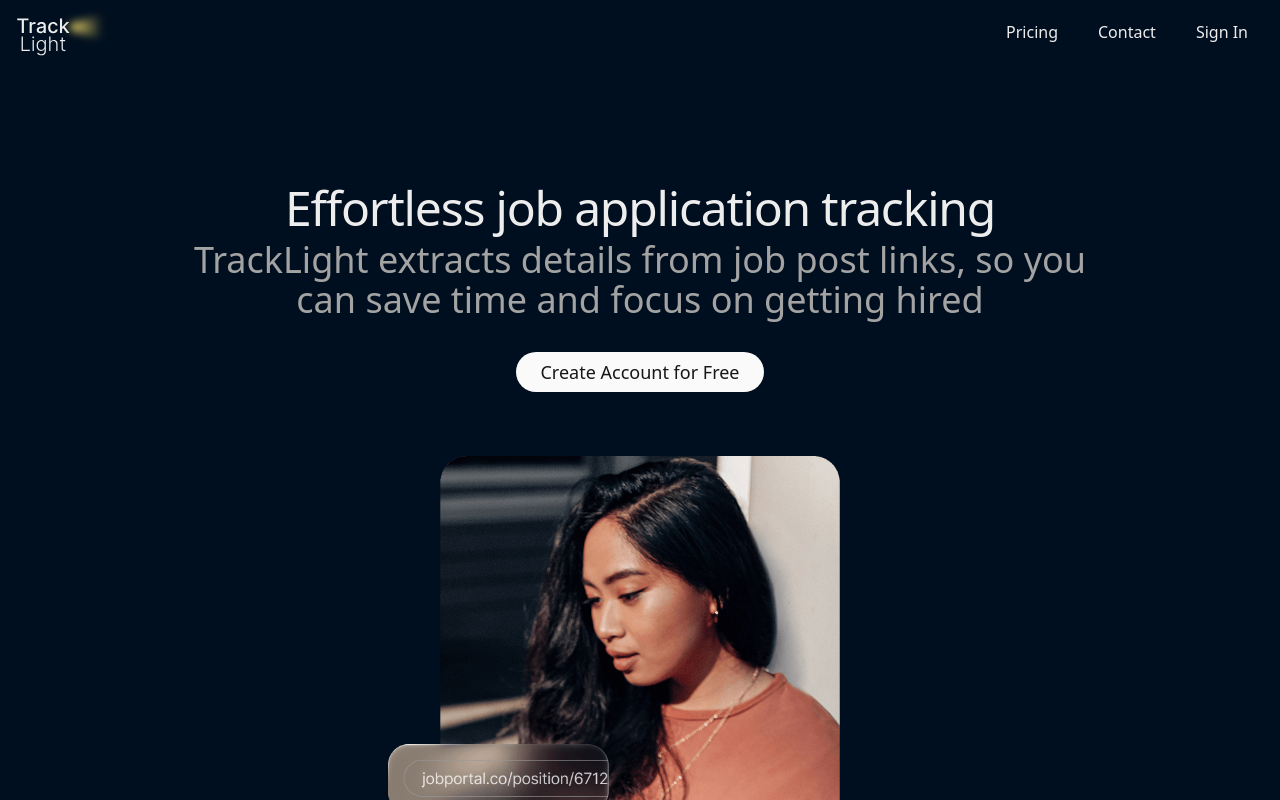
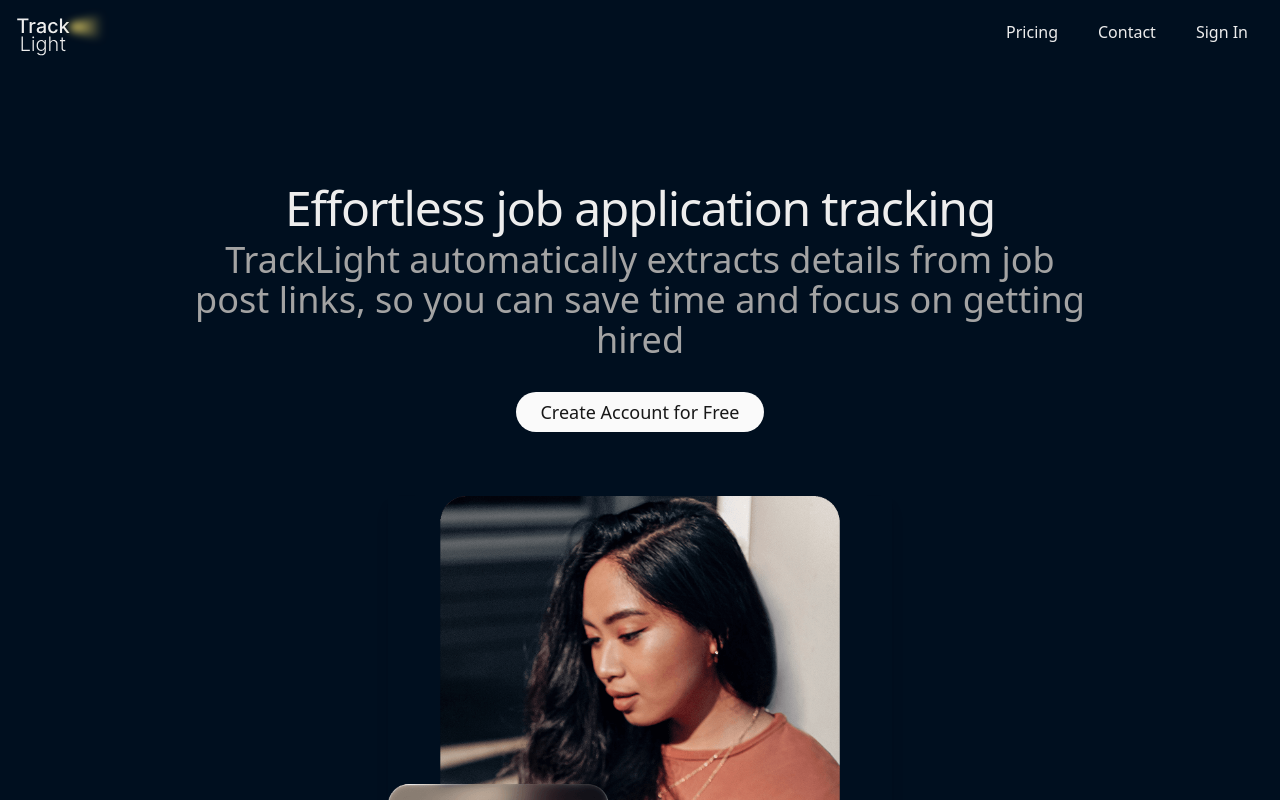
Before and after one commit to isaacvigil/TrackLight, a Next.js app: page / in a window 1280 px wide. Shown: the top 800 px of the page. Built offline with nearby package versions, Linux system fonts and the light colour scheme; no server answers.

Commit message:
Homepage copy change

```diff
--- a/app/page.tsx
+++ b/app/page.tsx
@@ -21,7 +21,7 @@
               Effortless job application tracking
             </h1>
             <h2 className="text-2xl md:text-3xl lg:text-4xl text-muted-foreground">
-              TrackLight extracts details from job post links, so you can save time and focus on getting hired
+              TrackLight automatically extracts details from job post links, so you can save time and focus on getting hired
             </h2>
           </div>
           <HomepageSignUpCta />
```
